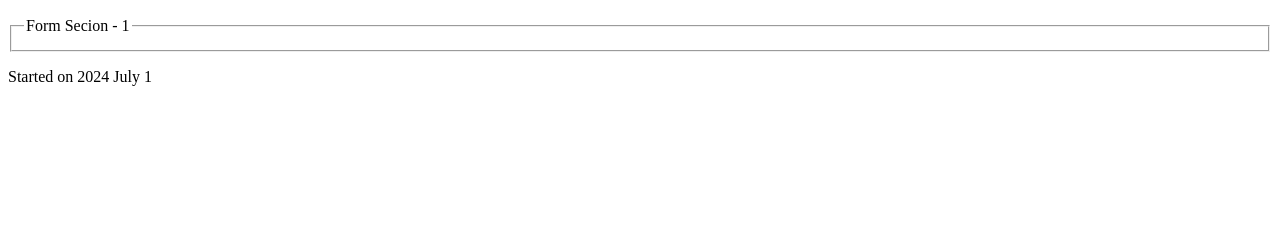
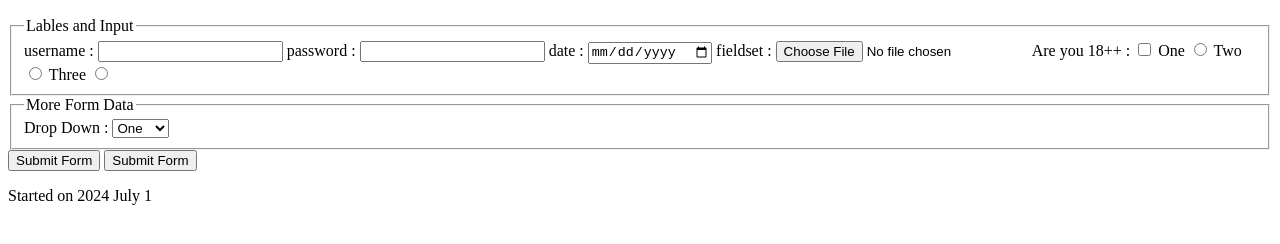
Before and after one commit to codeitashu5/Html, a website: page form.html in a window 1280 px wide. Shown: the part 110-354 px from the top of the page. Drawn offline with Linux system fonts and the light colour scheme.

Commit message:
label and inputs to create forms

```diff
--- a/form.html
+++ b/form.html
@@ -11,7 +11,7 @@
      <meta name="description"
      content="The contents associated with the web page">
 
-    <title>Section Elements</title>
+    <title>Forms</title>
     <link rel="appel-touch-icon" href="icon.png">
 
   </head>
@@ -25,10 +25,79 @@
 
     <!--used to denote that we are creating an form in html-->
     <form>
+
         <!--in this we can section out different areas in the form-->
         <fieldset>
-            <legend>Form Secion - 1</legend>
+            <!--title for the section of large form input-->
+            <legend>Lables and Input</legend>
+
+            <!--
+            for connection lable to input
+            name connection the entered input to the code -- not known yet
+            -->
+
+            <label for = "username"> username : </label>
+            <input type = "text" id = "username" name="user"/>
+
+            <label for = "password"> password : </label>
+            <input type = "password" id = "password" name="password"/>
+
+            <label for = "date"> date : </label>
+            <input type = "date" id = "date" name="date"/>
+
+
+            <label for = "file"> fieldset : </label>
+            <input type = "file" id = "file" name="file"/>
+
+            <label for = "check"> Are you 18++ : </label>
+            <input type = "checkbox" id = "check" name="check"/>
+
+
+            <!-- here name is used to group the radio buttons -->
+            <label for ="one"> One</label>
+            <input type = "radio" id = "one" name = "radioGroup">
+
+            <label for ="two"> Two</label>
+            <input type = "radio" id = "two" name = "radioGroup">
+
+            <!--once selected will not be able to unselect it
+                using radion buttons for sinle bool input is not
+                prefered for that use check boxes
+            -->
+
+            <label for ="there"> Three</label>
+            <input type = "radio" id = "three" name = "radioGroup1">
+
+
         </fieldset>
+
+
+        <fieldset>
+            <legend>More Form Data</legend>
+
+            <!--this is used to create a drop down for the user-->
+            <label for = "dd"> Drop Down : </label>
+            <select id = "dd" name = "dropDown">
+                <option value = "option1"> One </option>
+                <option value = "option2"> Two </option>
+                <option value = "option3"> Three </option>
+            </select>
+
+
+
+
+        </fieldset>
+
+
+        <!--
+         both of them can be used to submit form
+         what submiting actually means that we will send
+         the inputed value by the user some where in the code
+        -->
+
+        <button type = "submit">Submit Form</button>
+        <input type = "submit" value="Submit Form"/>
+
     </form>
 
    <footer>
```
